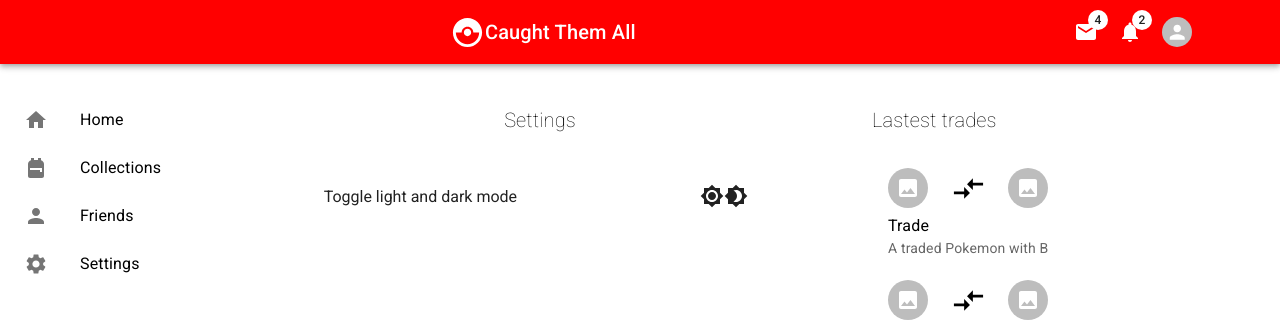
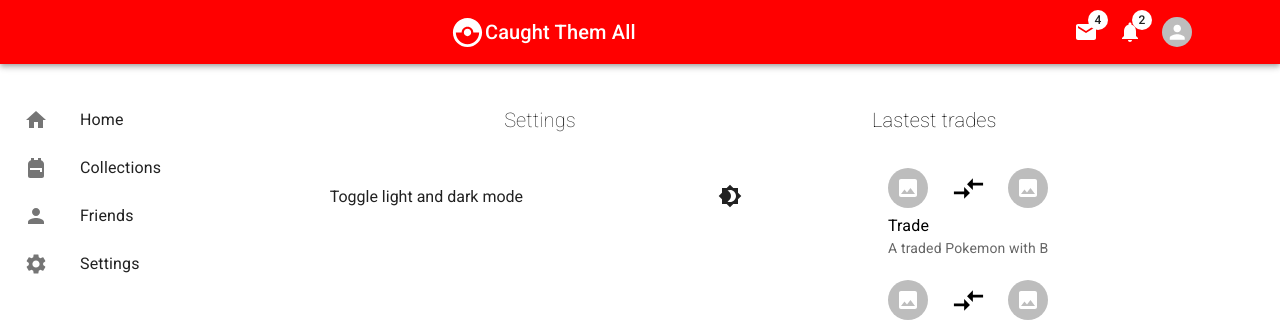
Before and after one commit to JustTanwa/caught-them-all, a React (Create React App) app: page /settings in a window 1280 px wide. Shown: the top 326 px of the page. Built offline with nearby package versions, Linux system fonts and the light colour scheme.

Commit message:
correct some theme colors on pages

```diff
--- a/src/App.js
+++ b/src/App.js
@@ -1,4 +1,4 @@
-import { Box, createTheme, Stack } from '@mui/material';
+import { Box, createTheme, Stack, ThemeProvider } from '@mui/material';
 import Middle from './components/Middle';
 import Sidenav from './components/Sidenav';
 import Sidebar from './components/Sidebar';
@@ -8,7 +8,6 @@ import Collections from './components/Collections';
 import Friends from './components/Friends';
 import Settings from './components/Settings';
 import React, { useState } from 'react';
-import { ThemeProvider } from '@emotion/react';
 
 function App() {
 	const [darkTheme, setDarkTheme] = useState(false);
@@ -58,7 +57,7 @@ function App() {
 						<Route
 							path='settings'
 							element={
-								<Settings changeTheme={() => setDarkTheme(!darkTheme)} />
+								<Settings darkTheme={darkTheme} changeTheme={() => setDarkTheme(!darkTheme)} />
 							}
 						></Route>
 					</Routes>
--- a/src/components/Collections.js
+++ b/src/components/Collections.js
@@ -1,10 +1,11 @@
-import { Box, Grid, Paper, Typography } from '@mui/material';
+import { Box, Grid, Typography, useTheme } from '@mui/material';
 import React from 'react';
 import Pokecard from './Pokecard';
 import useLocalStorage from '../hooks/useLocalStorage';
 
 export default function Collections() {
 	const [pokemons, setPokemons] = useLocalStorage('pokemons');
+	const theme = useTheme();
 	return (
 		<>
 			<Box
@@ -21,6 +22,7 @@ export default function Collections() {
 					marginBottom={2}
 					marginTop={2}
 					fontWeight={300}
+					sx={{ color: theme.palette.text.primary }}
 				>
 					Your collection
 				</Typography>
--- a/src/components/Friends.js
+++ b/src/components/Friends.js
@@ -11,6 +11,7 @@ import {
 	ListItemAvatar,
 	ListItemText,
 	Typography,
+	useTheme,
 } from '@mui/material';
 import React, { useState } from 'react';
 
@@ -68,6 +69,8 @@ export default function Friends() {
 		);
 		setFriends(filtered);
 	};
+
+	const theme = useTheme();
 	return (
 		<Box
 			p={1}
@@ -83,6 +86,7 @@ export default function Friends() {
 				marginBottom={2}
 				marginTop={2}
 				fontWeight={300}
+				sx={{ color: theme.palette.text.primary }}
 			>
 				Your friends
 			</Typography>
@@ -116,6 +120,7 @@ export default function Friends() {
 						<ListItemText
 							primary={person.name}
 							secondary={person.description}
+							sx={{ color: theme.palette.text.primary }}
 						/>
 					</ListItem>
 				))}
--- a/src/components/Middle.js
+++ b/src/components/Middle.js
@@ -9,6 +9,7 @@ import {
 	CardMedia,
 	Checkbox,
 	Typography,
+	useTheme,
 } from '@mui/material';
 import React from 'react';
 import Progress from './Progress';
@@ -29,6 +30,8 @@ export default function Middle() {
 	const updatePokemons = (pokemon) => {
 		setPokemons([pokemon, ...pokemons]);
 	};
+
+	const theme = useTheme();
 	return (
 		<>
 			<Box
@@ -56,6 +59,7 @@ export default function Middle() {
 					marginBottom={2}
 					marginTop={2}
 					fontWeight={300}
+					sx={{ color: theme.palette.text.primary }}
 				>
 					Total Pokemon Caught
 				</Typography>
@@ -64,7 +68,12 @@ export default function Middle() {
 				</MyBox>
 
 				<MyBox>
-					<Typography variant='h6' component='p' fontWeight={300}>
+					<Typography
+						variant='h6'
+						component='p'
+						fontWeight={300}
+						sx={{ color: theme.palette.text.primary }}
+					>
 						Lastest Pokemon Caught
 					</Typography>
 					{pokemons.length < 1 && 'No pokemons caught'}
--- a/src/components/Navlist.js
+++ b/src/components/Navlist.js
@@ -5,16 +5,14 @@ import {
 	ListItemButton,
 	ListItemIcon,
 	ListItemText,
+	useTheme,
 } from '@mui/material';
-import {
-	Backpack,
-	Home,
-	Person,
-	Settings,
-} from '@mui/icons-material';
+import { Backpack, Home, Person, Settings } from '@mui/icons-material';
 import { Link } from 'react-router-dom';
 
 export default function Navlist() {
+	const theme = useTheme();
+	console.log(theme);
 	return (
 		<List>
 			<ListItem disablePadding>
@@ -22,7 +20,10 @@ export default function Navlist() {
 					<ListItemIcon>
 						<Home />
 					</ListItemIcon>
-					<ListItemText primary='Home' />
+					<ListItemText
+						primary='Home'
+						sx={{ color: theme.palette.text.primary }}
+					/>
 				</ListItemButton>
 			</ListItem>
 			<ListItem disablePadding>
@@ -30,7 +31,10 @@ export default function Navlist() {
 					<ListItemIcon>
 						<Backpack />
 					</ListItemIcon>
-					<ListItemText primary='Collections' />
+					<ListItemText
+						primary='Collections'
+						sx={{ color: theme.palette.text.primary }}
+					/>
 				</ListItemButton>
 			</ListItem>
 			<ListItem disablePadding>
@@ -38,7 +42,10 @@ export default function Navlist() {
 					<ListItemIcon>
 						<Person />
 					</ListItemIcon>
-					<ListItemText primary='Friends' />
+					<ListItemText
+						primary='Friends'
+						sx={{ color: theme.palette.text.primary }}
+					/>
 				</ListItemButton>
 			</ListItem>
 			<ListItem disablePadding>
@@ -46,7 +53,10 @@ export default function Navlist() {
 					<ListItemIcon>
 						<Settings />
 					</ListItemIcon>
-					<ListItemText primary='Settings' />
+					<ListItemText
+						primary='Settings'
+						sx={{ color: theme.palette.text.primary }}
+					/>
 				</ListItemButton>
 			</ListItem>
 		</List>
--- a/src/components/Settings.js
+++ b/src/components/Settings.js
@@ -1,8 +1,9 @@
 import { Brightness4, Brightness7 } from '@mui/icons-material';
-import { Box, IconButton, Typography } from '@mui/material';
+import { Box, IconButton, Typography, useTheme } from '@mui/material';
 import React from 'react';
 
-export default function Settings({ changeTheme }) {
+export default function Settings({ changeTheme, darkTheme }) {
+	const theme = useTheme();
 	return (
 		<Box
 			p={1}
@@ -18,6 +19,7 @@ export default function Settings({ changeTheme }) {
 				marginBottom={2}
 				marginTop={2}
 				fontWeight={300}
+				sx={{ color: theme.palette.text.primary }}
 			>
 				Settings
 			</Typography>
@@ -35,8 +37,7 @@ export default function Settings({ changeTheme }) {
 			>
 				<Typography variant='p'>Toggle light and dark mode</Typography>
 				<IconButton sx={{ ml: 1 }} color='inherit' onClick={changeTheme}>
-					<Brightness7 />
-					<Brightness4 />
+					{darkTheme? <Brightness7 />:<Brightness4 />}
 				</IconButton>
 			</Box>
 		</Box>
```
